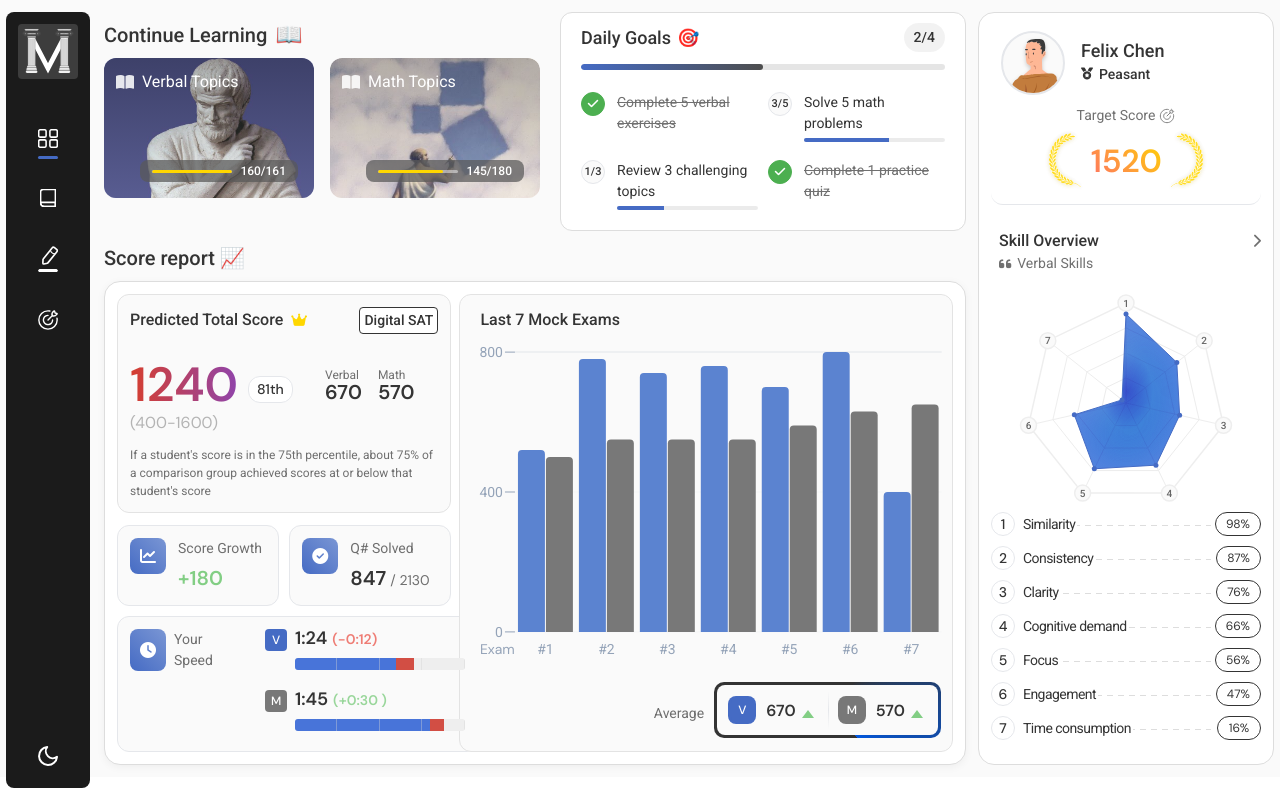
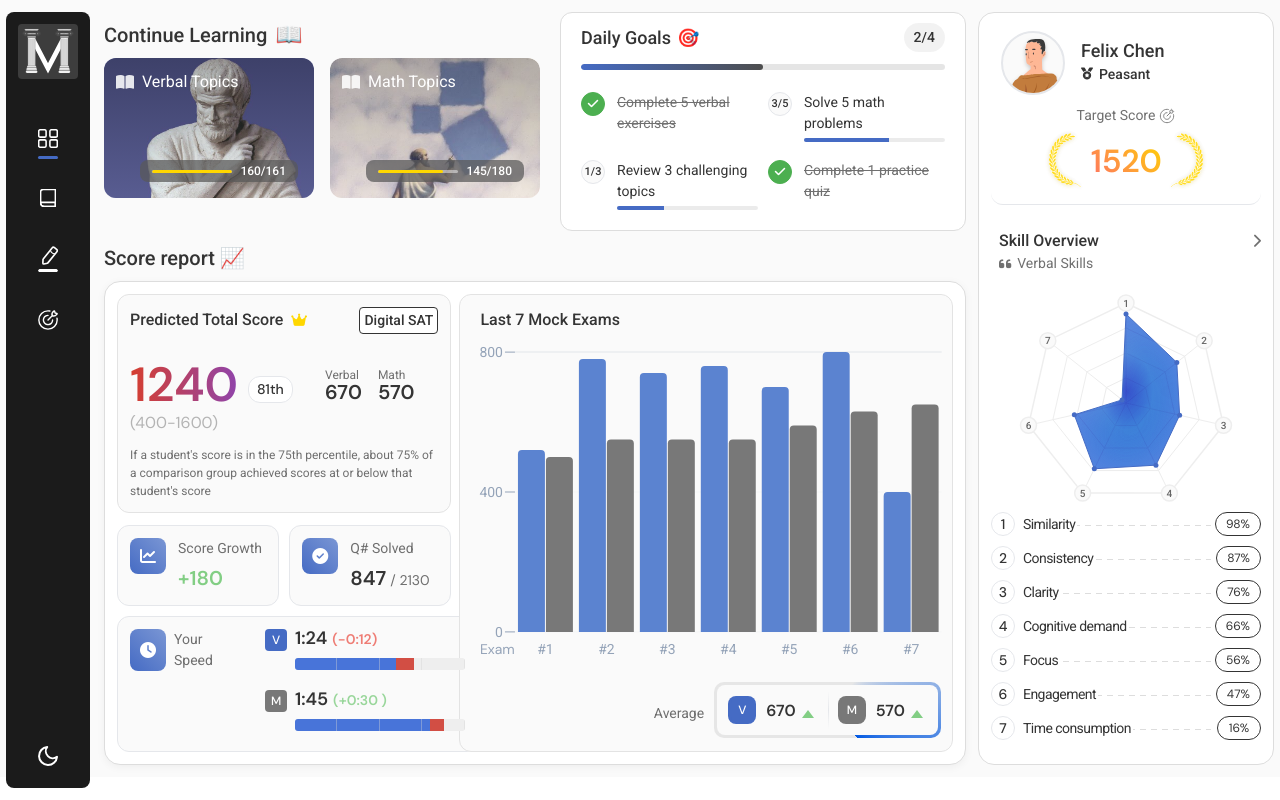
Before and after one commit to Orujhimaru/max_odyssey, a React (Vite) app: page /dashboard in a window 1280 px wide. Built offline with nearby package versions, Linux system fonts and the light colour scheme; sample sign-in values are in the browser's storage; a web font is replaced by a local one.

Commit message:
design: changed colors for score boxes

```diff
--- a/src/components/ScoreColumnComponent/ScoreBox/ScoreBox.css
+++ b/src/components/ScoreColumnComponent/ScoreBox/ScoreBox.css
@@ -140,6 +140,17 @@
   );
   animation: rotate-gradient 4s linear infinite;
   margin-bottom: 6px;
+}
+
+[data-theme="light"] .score-boxes {
+  background: conic-gradient(
+    from var(--angle),
+    #e6e6e6,
+    #e6e6e6,
+    #e6e6e6,
+    #e6e6e6,
+    #0058e3
+  );
 }
 
 @property --angle {
```
